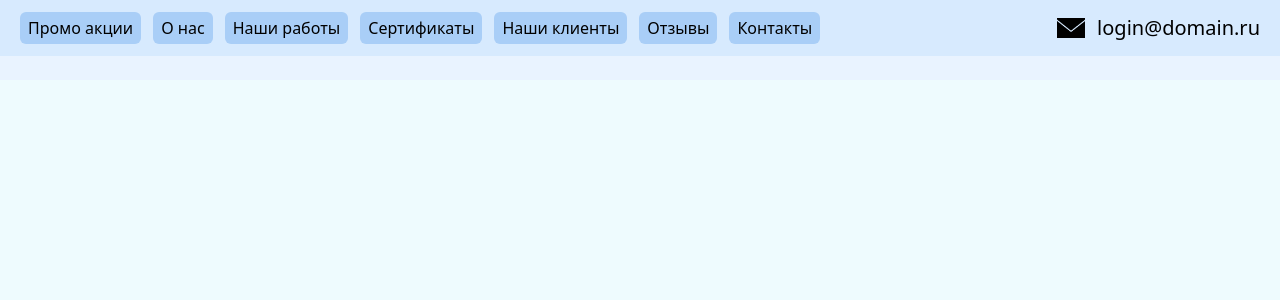
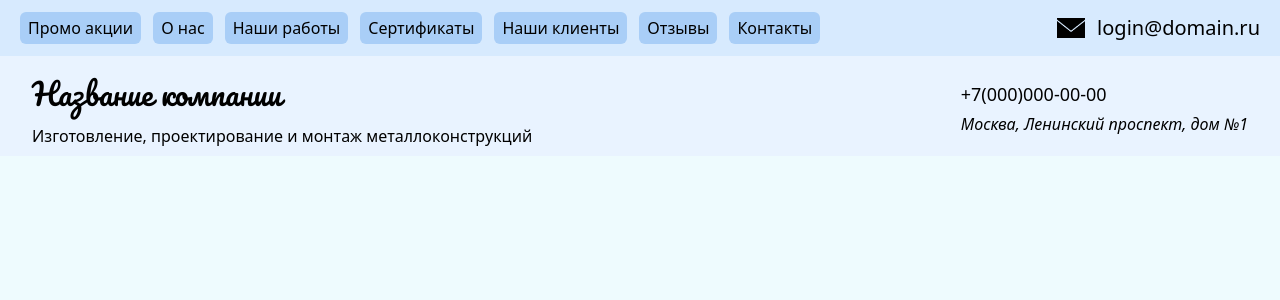
Before and after one commit to NikolayPilgun/MetalStructures, a React (Vite) app: page / in a window 1280 px wide. Shown: the top 300 px of the page. Built offline with nearby package versions, Linux system fonts and the light colour scheme; data requests are answered from the project's data file.

Commit message:
Title some styling markup

```diff
--- a/database/db.json
+++ b/database/db.json
@@ -21,7 +21,7 @@
 			"logo": "Название компании",
 			"description": "Изготовление, проектирование и монтаж металлоконструкций",
 			"telephone": "+7(000)000-00-00",
-			"address": "Москва, Ленинский проспект, дом"
+			"address": "Москва, Ленинский проспект, дом №1"
 		}
 	]
 }
--- a/index.html
+++ b/index.html
@@ -5,6 +5,12 @@
 		<link rel="icon" type="image/png" href="/favicon.png" />
 		<meta name="viewport" content="width=device-width, initial-scale=1.0" />
 		<title>Металлоконструкции</title>
+		<link rel="preconnect" href="https://fonts.googleapis.com" />
+		<link rel="preconnect" href="https://fonts.gstatic.com" crossorigin />
+		<link
+			href="https://fonts.googleapis.com/css2?family=Pacifico&display=swap"
+			rel="stylesheet"
+		/>
 	</head>
 	<body>
 		<div id="root"></div>
--- a/src/components/title/TitleItem.tsx
+++ b/src/components/title/TitleItem.tsx
@@ -4,6 +4,19 @@ export default function TitleItem({ item }: { item: IDataTitle }) {
 	console.log(item);
 
 	return (
-		<div className="w-full px-5 py-3 flex justify-between items-center"></div>
+		<div className="w-full px-8 py-2 flex justify-between items-center gap-5">
+			<div>
+				<h1 className="text-3xl font-['Pacifico'] py-3">{item.logo}</h1>
+				<h3 className="text-base">{item.description}</h3>
+			</div>
+			<div>
+				<p className="py-1">
+					<a className=" text-lg" href={`tel:${item.telephone}`}>
+						{item.telephone}
+					</a>
+				</p>
+				<address>{item.address}</address>
+			</div>
+		</div>
 	);
 }
--- a/src/index.css
+++ b/src/index.css
@@ -1,6 +1,7 @@
 @tailwind base;
 @tailwind components;
 @tailwind utilities;
+
 /* Reset styles */
 /* Box sizing rules */
 *,
```
